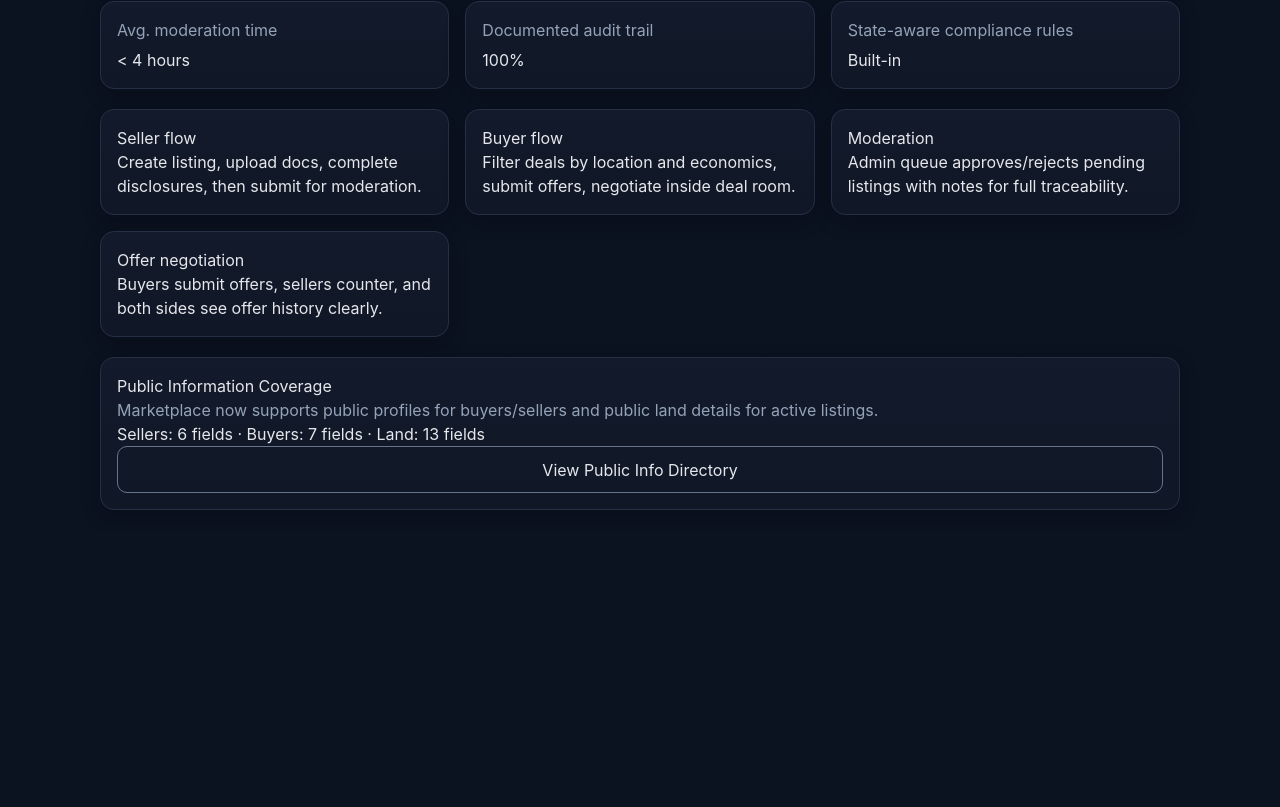
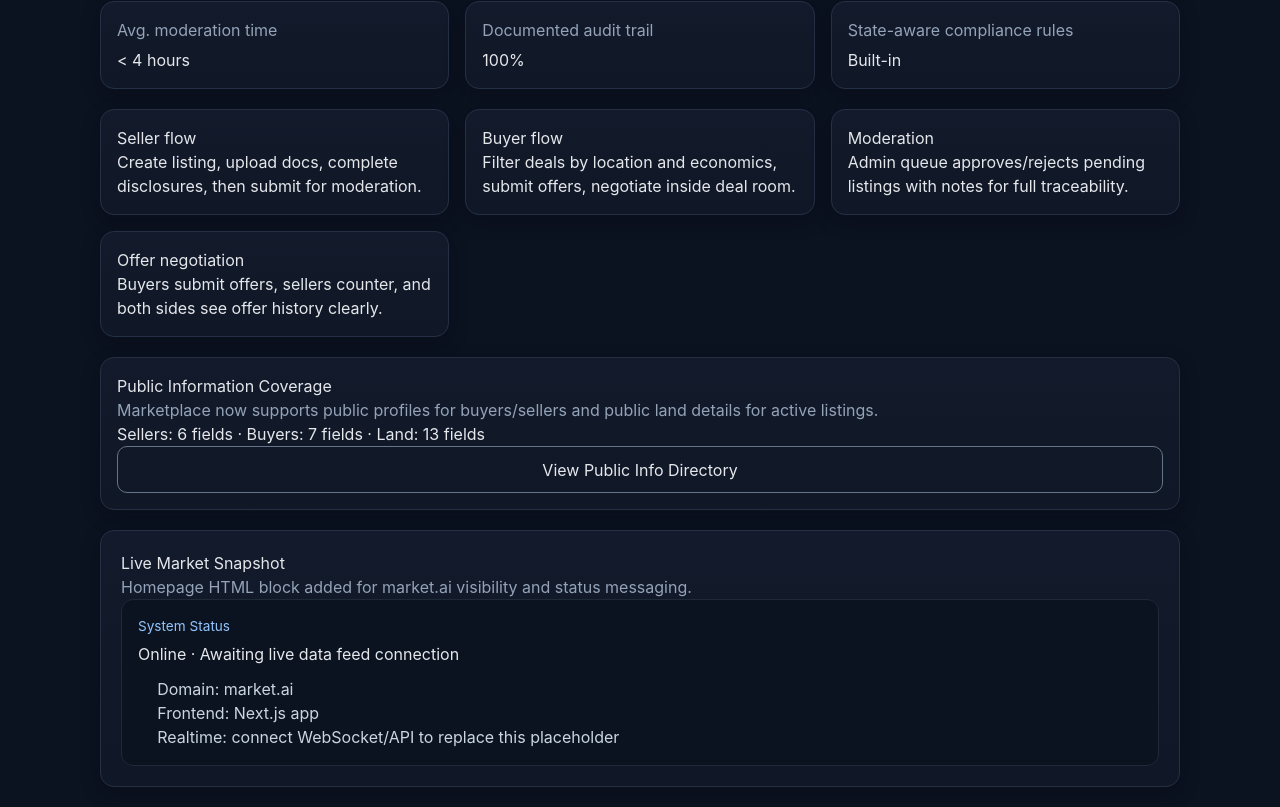
Before and after one commit to jbeen123/max1, a Next.js app in the folder market-ai/: page / in a window 1280 px wide. Shown: the part 317-1124 px from the top of the page. Before the commit the page ends 847 px from the top, so only its background shows below. Built offline with nearby package versions, Linux system fonts and the light colour scheme; no server answers.

Commit message:
Add homepage HTML snapshot block for market.ai

```diff
--- a/market-ai/app/page.tsx
+++ b/market-ai/app/page.tsx
@@ -48,6 +48,20 @@ export default function HomePage() {
         </p>
         <Link href="/public-info"><button className="ghost">View Public Info Directory</button></Link>
       </div>
+
+      <div className="card" style={{ padding: "1.25rem" }}>
+        <h3>Live Market Snapshot</h3>
+        <p style={{ color: "#94a3b8" }}>Homepage HTML block added for market.ai visibility and status messaging.</p>
+        <div style={{ border: "1px solid #1f2937", borderRadius: "12px", padding: "1rem", background: "#0b1220" }}>
+          <p style={{ margin: 0, fontSize: ".85rem", color: "#93c5fd" }}>System Status</p>
+          <h4 style={{ margin: ".35rem 0 .65rem" }}>Online · Awaiting live data feed connection</h4>
+          <ul style={{ margin: 0, paddingLeft: "1.2rem", color: "#cbd5e1" }}>
+            <li>Domain: market.ai</li>
+            <li>Frontend: Next.js app</li>
+            <li>Realtime: connect WebSocket/API to replace this placeholder</li>
+          </ul>
+        </div>
+      </div>
     </section>
   );
 }
```
